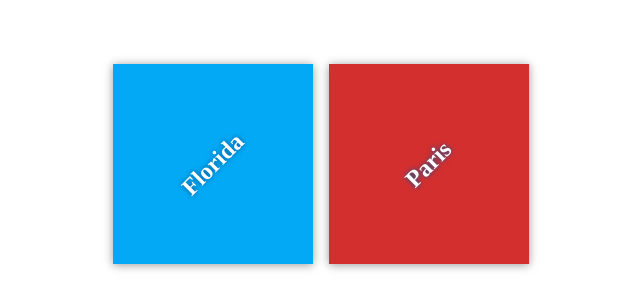
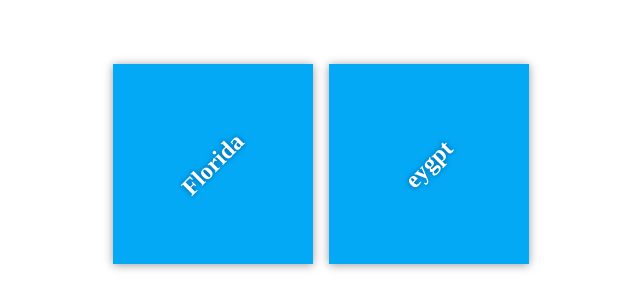
Before and after one commit to elmagrapy/my-travel-plans, a plain HTML site: page index.html in a window 1280 px wide. Shown: the part 236-544 px from the top of the page, without its empty margins (319-959 px from the left). Drawn offline with Linux system fonts and the light colour scheme; files that its build step writes are made by us from their sources.

```diff
--- a/app.css
+++ b/app.css
@@ -41,9 +41,14 @@
 text-align: center;
 }
 
+.destination:hover h2 {
+transform: rotate(0deg);
+}
+
 h2 {
 margin: 0;
 transform: rotate(-45deg);
+transition: transform 0.5s;
 text-shadow: 0 0 5px #01579b;
 }
 
@@ -51,5 +56,5 @@
 background-color: #03a9f4;
 }
 
-#paris {
+#eygpt {
 background-color: #d32f2f;
--- a/index.html
+++ b/index.html
@@ -16,7 +16,7 @@
 </div>
 
 <div class="destination" id="paris">
-<h2>Paris</h2>
+<h2>eygpt</h2>
 </div>
 </div>
 </div>
```
